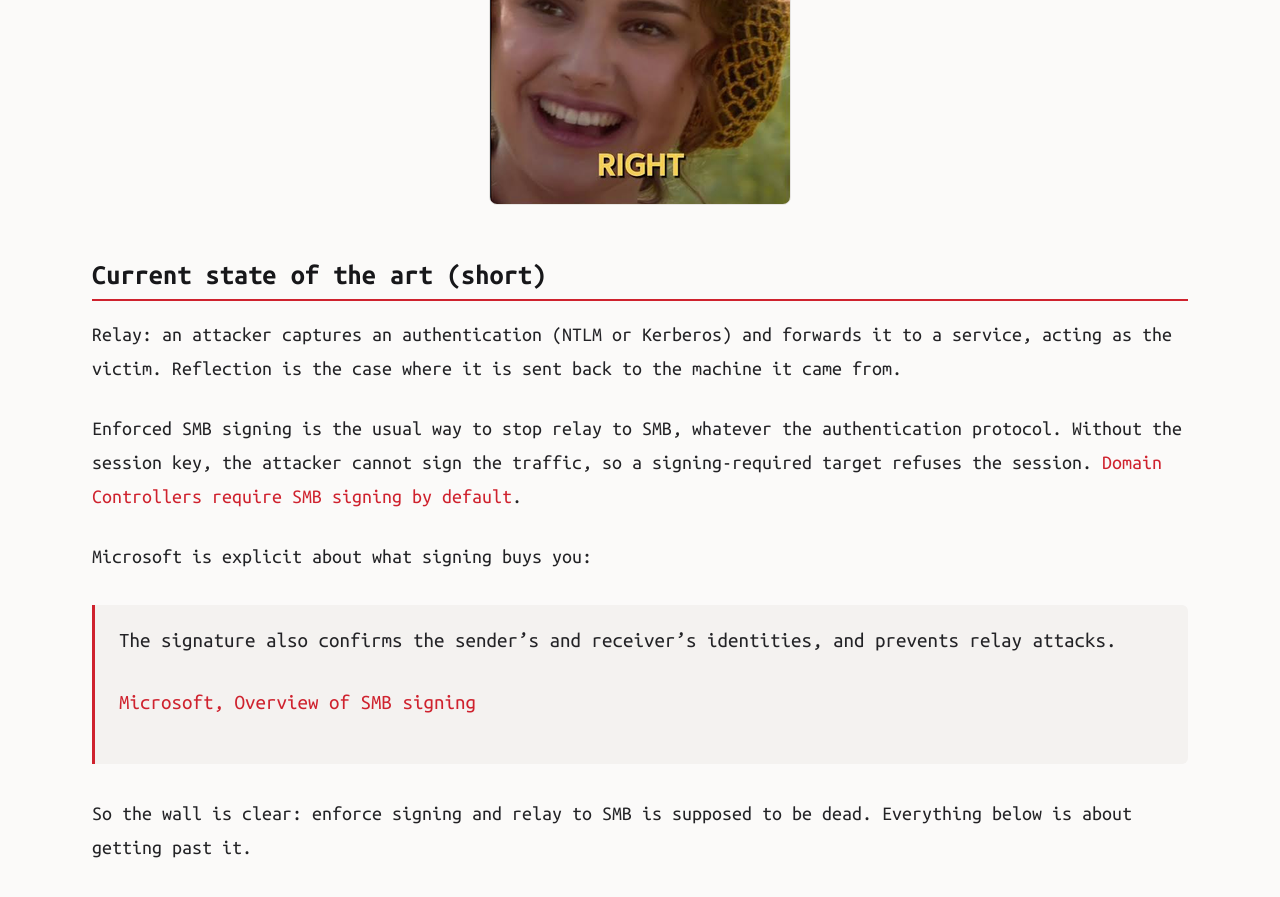
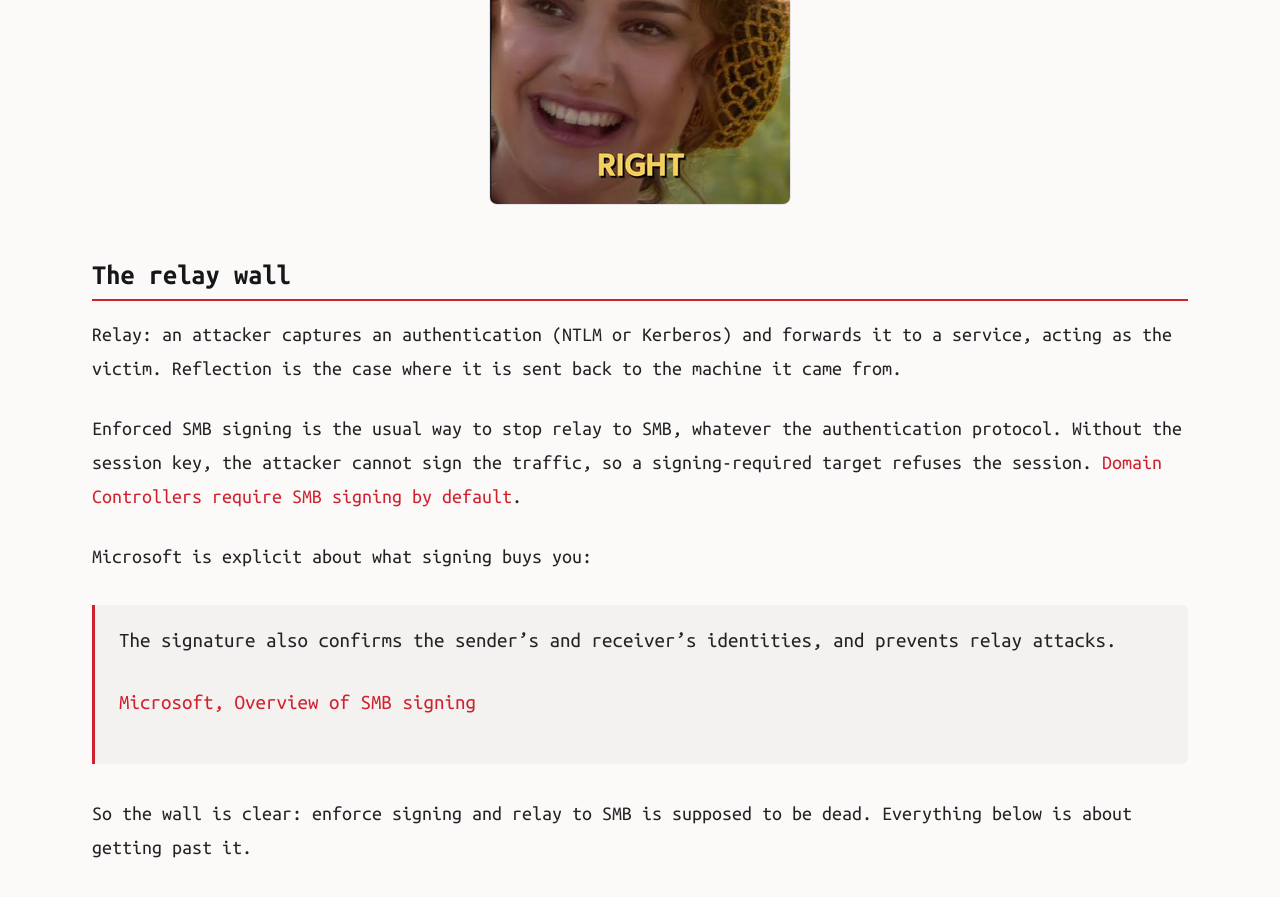
Before and after one commit to aas-n/Blackfield, a Jekyll site: the page built from _posts/2026-10-21-defeating-enforced-smb-signing.md, in a window 1280 px wide and 900 px high, scrolled down 653 px. Shown: the top 897 px of the window. Built offline with Jekyll 4.4.1, drawn with Linux system fonts in a browser that asks for light colours.

Commit message:
post: rename section to The relay wall

```diff
--- a/_posts/2026-10-21-defeating-enforced-smb-signing.md
+++ b/_posts/2026-10-21-defeating-enforced-smb-signing.md
@@ -14,7 +14,7 @@ description: "A documented SMB2/3 re-authentication behavior that keeps a reflec
 
 ![the Padme "right?" meme](/assets/img/right.png)
 
-## Current state of the art (short)
+## The relay wall
 
 Relay: an attacker captures an authentication (NTLM or Kerberos) and forwards it to a service, acting as
 the victim. Reflection is the case where it is sent back to the machine it came from.
```
